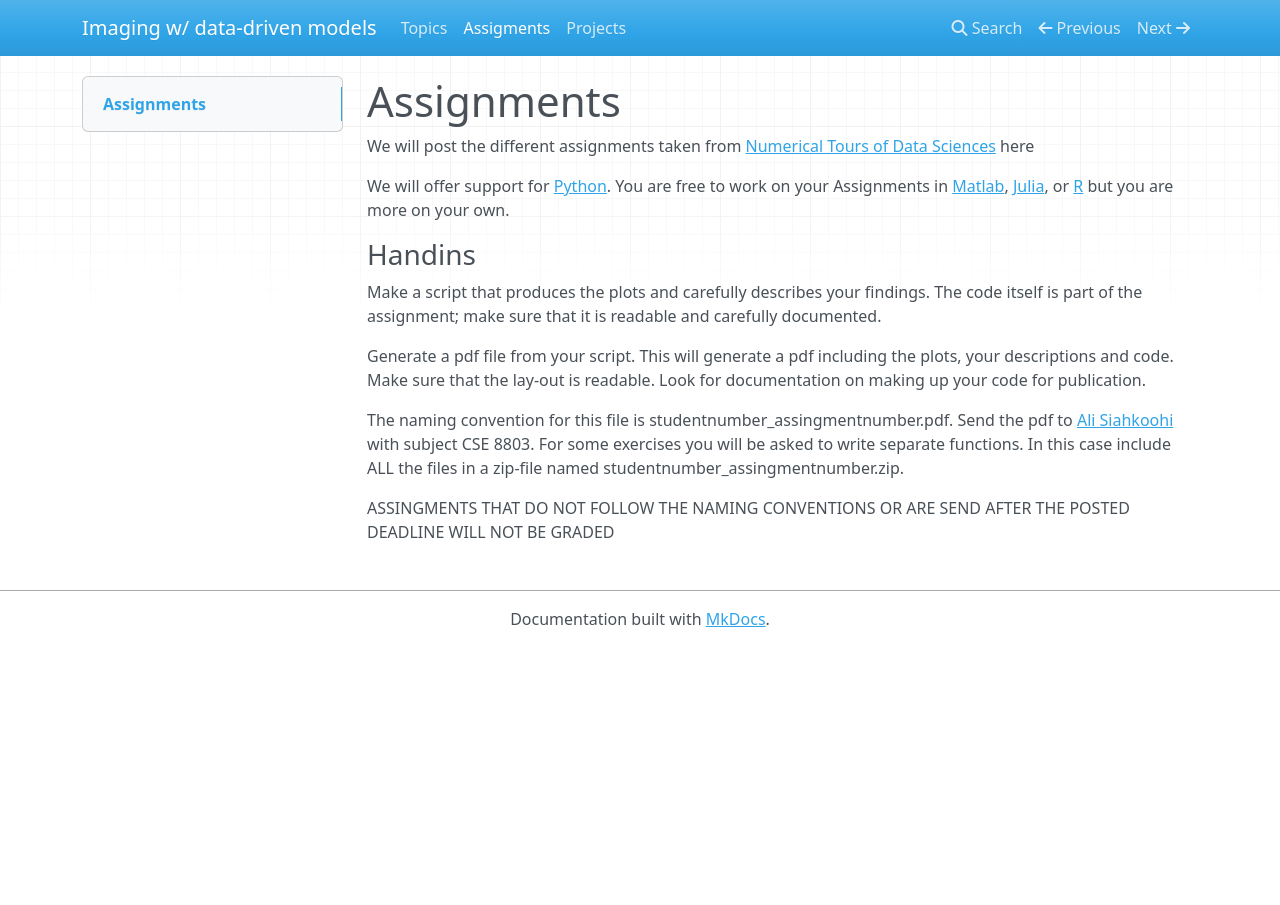
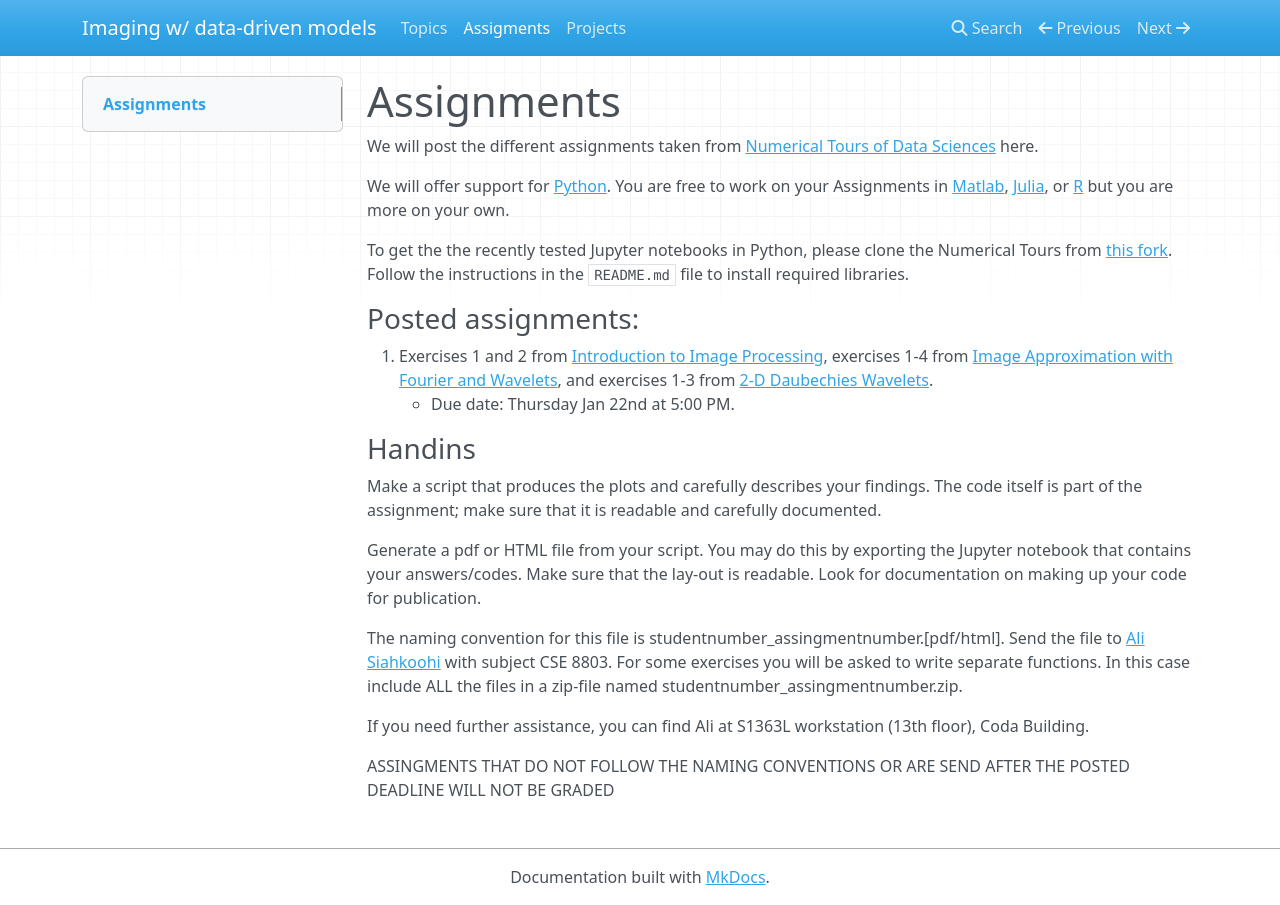
Before and after one commit to flexie/CSE-8803, an MkDocs documentation site: the page built from docs/homework.md, in a window 1280 px wide. Built offline with MkDocs 1.6.1, drawn with Linux system fonts in a browser that asks for light colours; nearby versions of some CDN libraries; old or Windows-style settings are respelled for this version of MkDocs.

Commit message:
posted hw1

```diff
--- a/docs/homework.md
+++ b/docs/homework.md
@@ -1,21 +1,37 @@
 # Assignments
 
-We will post the different assignments taken from [Numerical Tours of Data Sciences] here
+We will post the different assignments taken from [Numerical Tours of Data Sciences] here.
 
 We will offer support for [Python]. You are free to work on your Assignments in [Matlab], [Julia], or [R] but you are more on your own.
+
+To get the the recently tested Jupyter notebooks in Python, please clone the Numerical Tours from [this fork]. Follow the instructions in the `README.md` file to install required libraries.
+
+
+### Posted assignments:
+
+1. Exercises 1 and 2 from [Introduction to Image Processing], exercises 1-4 from [Image Approximation with Fourier and Wavelets], and exercises 1-3 from [2-D Daubechies Wavelets].
+	* Due date: Thursday Jan 22nd at 5:00 PM.
 
 ### Handins
 
 Make a script that produces the plots and carefully describes your findings. The code itself is part of the assignment; make sure that it is readable and carefully documented.
 
-Generate a pdf file from your script. This will generate a pdf including the plots, your descriptions and code. Make sure that the lay-out is readable. Look for documentation on making up your code for publication.
+Generate a pdf or HTML file from your script. You may do this by exporting the Jupyter notebook that contains your answers/codes. Make sure that the lay-out is readable. Look for documentation on making up your code for publication.
 
-The naming convention for this file is studentnumber_assingmentnumber.pdf. Send the pdf to [Ali Siahkoohi](mailto:alisk@gatech.edu) with subject CSE 8803. For some exercises you will be asked to write separate functions. In this case include ALL the files in a zip-file named studentnumber_assingmentnumber.zip.
+The naming convention for this file is studentnumber_assingmentnumber.[pdf/html]. Send the file to [Ali Siahkoohi](mailto:alisk@gatech.edu) with subject CSE 8803. For some exercises you will be asked to write separate functions. In this case include ALL the files in a zip-file named studentnumber_assingmentnumber.zip.
+
+If you need further assistance, you can find Ali at S1363L workstation (13th floor), Coda Building.
 
 ASSINGMENTS THAT DO NOT FOLLOW THE NAMING CONVENTIONS OR ARE SEND AFTER THE POSTED DEADLINE WILL NOT BE GRADED
+
 
 [Numerical Tours of Data Sciences]:http://www.numerical-tours.com/
 [Matlab]:http://www.numerical-tours.com/matlab/
 [Python]:http://www.numerical-tours.com/python/
 [Julia]:http://www.numerical-tours.com/julia/
 [R]:http://www.numerical-tours.com/r/
+
+[this fork]:https://github.com/alisiahkoohi/numerical-tours
+[Introduction to Image Processing]:https://nbviewer.jupyter.org/github/gpeyre/numerical-tours/blob/master/python/introduction_3_image.ipynb
+[Image Approximation with Fourier and Wavelets]:https://nbviewer.jupyter.org/github/gpeyre/numerical-tours/blob/master/python/introduction_4_fourier_wavelets.ipynb
+[2-D Daubechies Wavelets]:https://nbviewer.jupyter.org/github/gpeyre/numerical-tours/blob/master/python/wavelet_4_daubechies2d.ipynb
```
